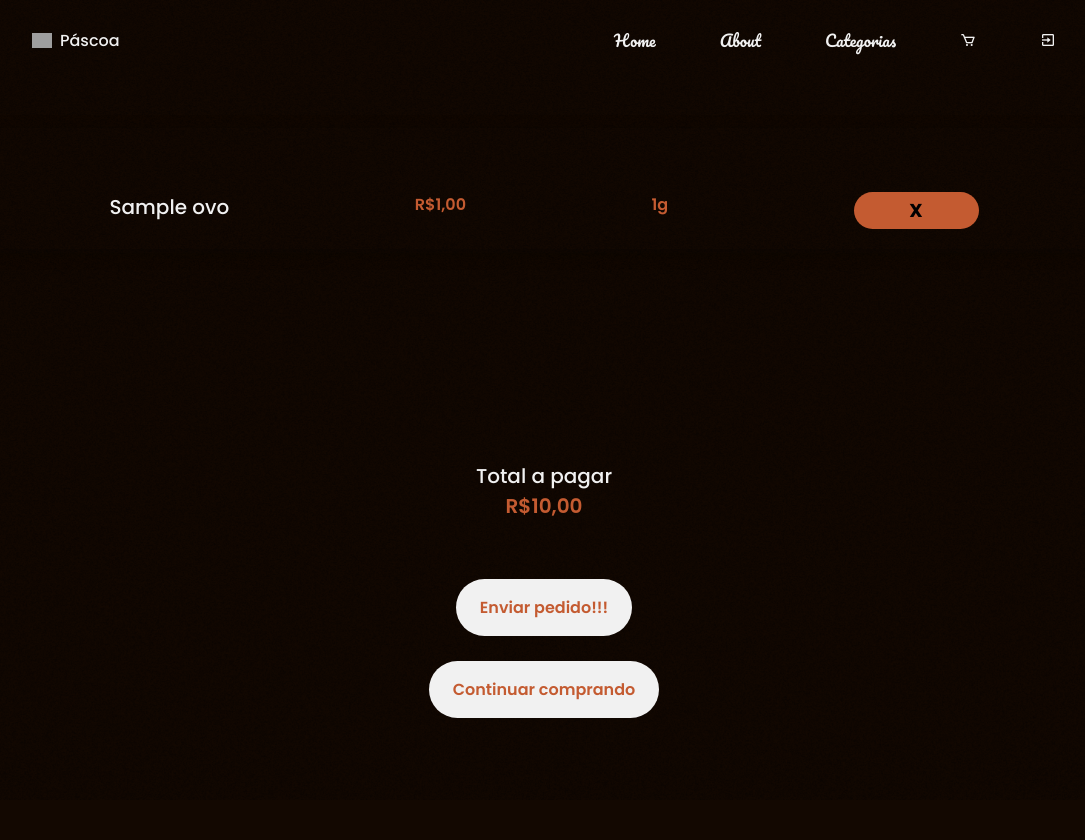
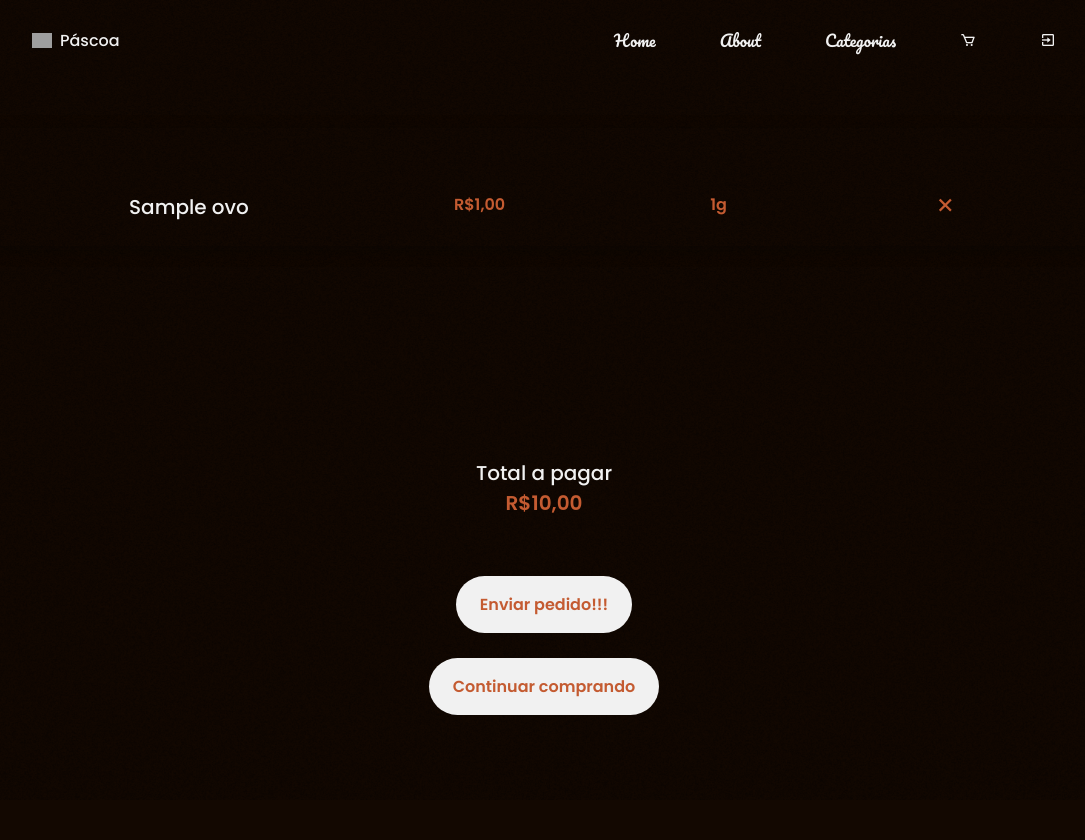
Before and after one commit to 07jaozin/Venda_ovos_de_pascoa_flask, a Flask app: template projeto/templates/carrinho.html in a window 1280 px wide. Shown: the top 840 px of the page, without its empty margins (96-1181 px from the left). After the commit the page ends 715 px from the top, so only its background shows below. Run offline with Flask 2, Linux system fonts and the light colour scheme; tables that the repository leaves empty hold one stand-in row (values such as "Sample post"); the template is opened without the code that fills it: values that come from a table or form of the project are taken from there, most other values are stand-ins (such as "Sample title", 1, 10 or a date in 2020); some web fonts are replaced; grey boxes are pictures that could not be loaded.

Commit message:
animação carrinho finalizado 1

```diff
--- a/projeto/static/css/principal.css
+++ b/projeto/static/css/principal.css
@@ -599,7 +599,9 @@ img {
   }
 }
 
-
+#x{
+  font-size: 1.7rem;
+}
 .items__card:hover .items__img{
   transform: translateY(-.5rem)
 }
--- a/projeto/templates/carrinho.html
+++ b/projeto/templates/carrinho.html
@@ -96,9 +96,7 @@
                     <span class="items__price">R${{ item.ovo.preco }},00</span>
                     <span class="items__price">{{ item.ovo.peso }}g</span>
 
-                    <a class="items__button" href="{{ url_for('remove_carrinho', id=item.id)}}">
-                       <h3 style="color: #000000">X</h3>
-                    </a>
+                    <i data-id="{{ item.id }}" onclick="removerItem(this)" style="color:  hsl(17, 60%, 48%);" id="x" class="bx bx-x"></i>
                 </article>
             {% endfor %}
                 <br>
@@ -139,5 +137,22 @@
 
         <!--=============== JS ===============-->
         <script src="{{ url_for('static', filename='js/main.js')}}"></script>
+        <script>
+            function removerItem(element){
+                let id = element.getAttribute('data-id');
+                console.log(id)
+                fetch(`/remove_carrinho/${id}`)
+                    .then(() => {
+                        console.log('certo')
+                        location.reload();
+                    })
+
+                    .catch(error => {
+                        console.error(error)
+                    });
+
+
+            }
+        </script>
     </body>
 </html>
```
